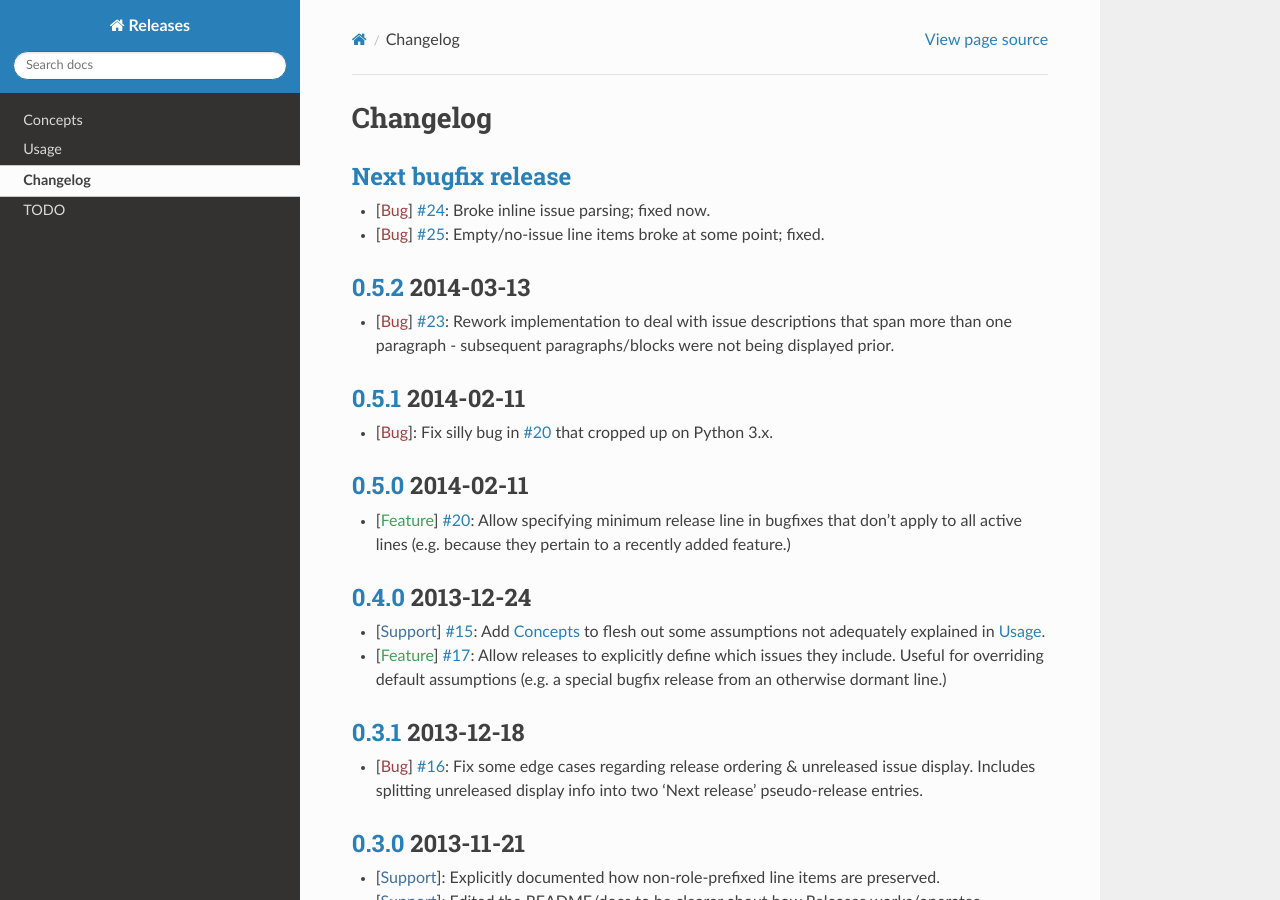
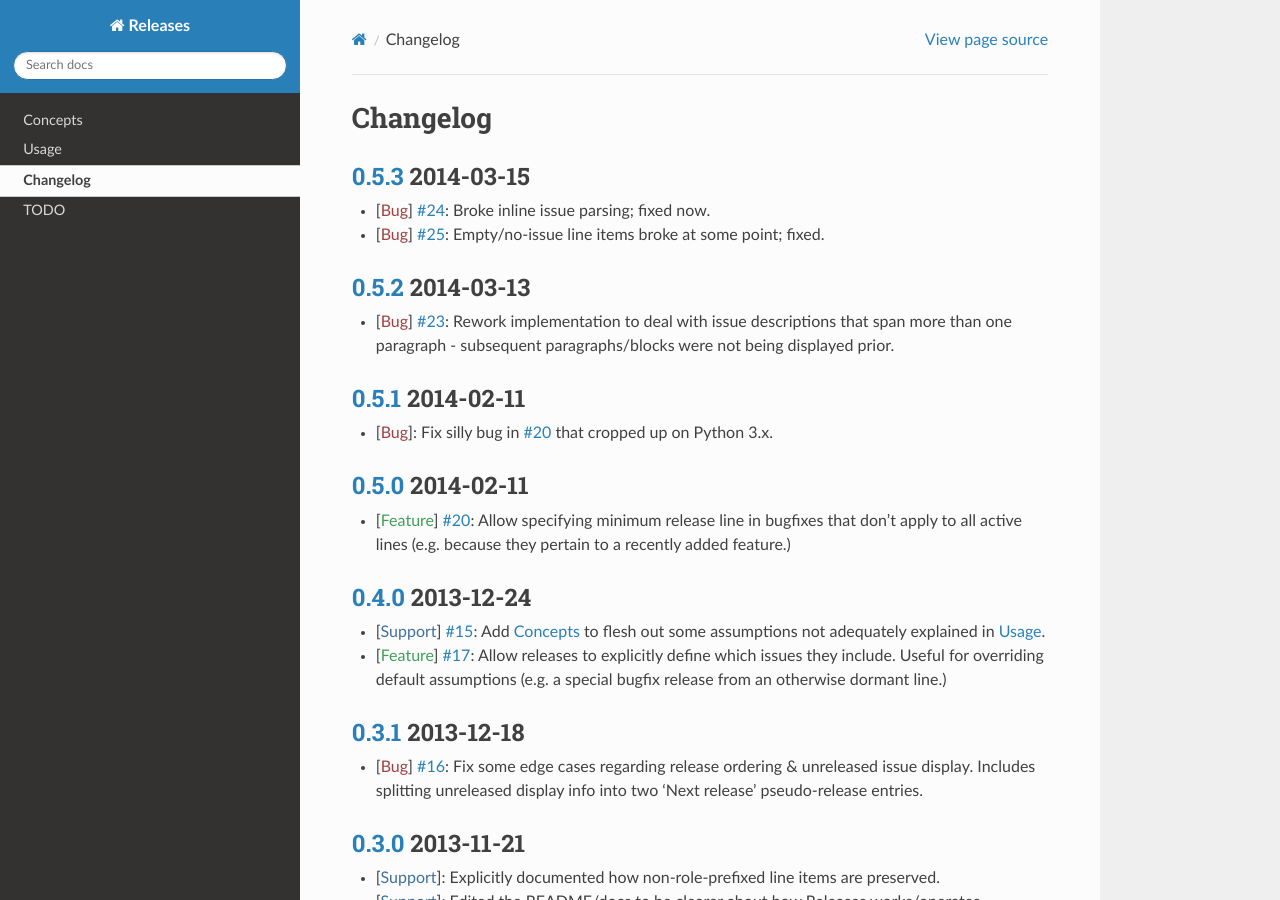
Before and after one commit to bitprophet/releases, a Sphinx documentation site: the page built from docs/changelog.rst, in a window 1280 px wide and 900 px high. Built offline with Sphinx 7.4.7 and the Read the Docs theme 2.0.0, drawn with Linux system fonts in a browser that asks for light colours.

Commit message:
Forgot changelog re 0.5.3, OH THE IRONY

```diff
--- a/docs/changelog.rst
+++ b/docs/changelog.rst
@@ -2,6 +2,7 @@
 Changelog
 =========
 
+* :release:`0.5.3 <2014-03-15>`
 * :bug:`25` Empty/no-issue line items broke at some point; fixed.
 * :bug:`24` Broke inline issue parsing; fixed now.
 * :release:`0.5.2 <2014-03-13>`
```
